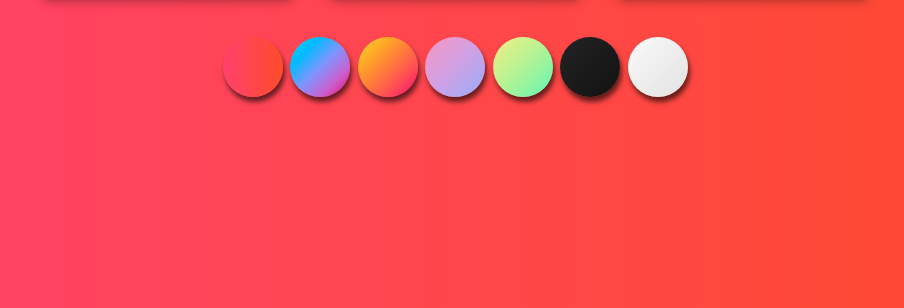
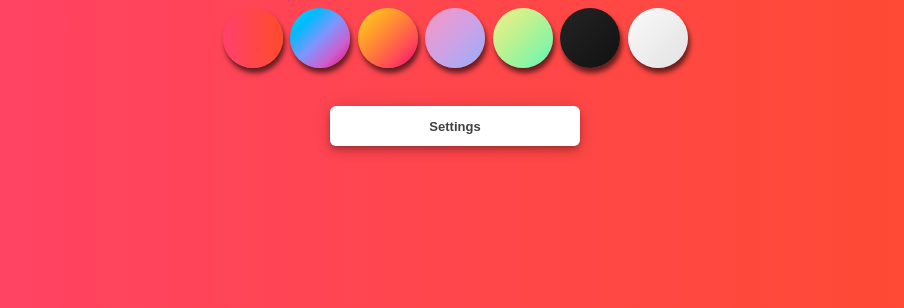
Before and after one commit to WillAngelis/cronometro-js, a plain HTML site: page index.html in a window 1280 px wide. Shown: the part 492-800 px from the top of the page, without its empty margins (185-1089 px from the left). Drawn offline with Linux system fonts and the light colour scheme.

Commit message:
Adicionand classes ao container btn

```diff
--- a/index.html
+++ b/index.html
@@ -10,7 +10,6 @@
     <link rel="stylesheet" href="css/componentes/colors.css">
     <link rel="stylesheet" href="css/componentes/btn.css">
     <link rel="stylesheet" href="css/componentes/timer.css">
-    <link rel="stylesheet" href="css/componentes/medias.css">
     <link rel="shortcut icon" href="assets/favicon/favicon-32x32.png" type="image/x-icon">
     <script src="/js/main.js" defer></script>
 </head>
@@ -24,7 +23,7 @@
                 <button id="pause" class="btn btn--pause">Pausar</button>
                 <button id="stop" class="btn btn--restart">Reiniciar</button>
             </div>
-            <div class="container--btn">
+            <div class="container--btn btnBox">
                 <button class="btn--theme theme"></button>
                 <button class="btn--theme theme2"></button>
                 <button class="btn--theme theme3"></button>
@@ -33,7 +32,8 @@
                 <button class="btn--theme themeBlack"></button>
                 <button class="btn--theme themeWhite"></button>
             </div>
-            <!-- <h3>Choose your background</h3> -->
+            <br>
+            <button class="settings btn">Settings</button>
         </section>
     </main>
 </body>
```
